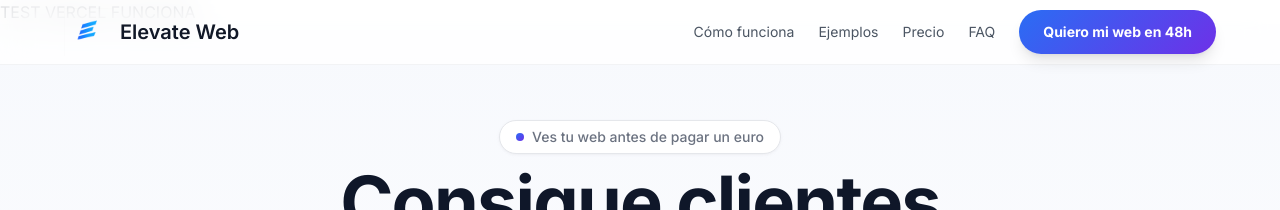
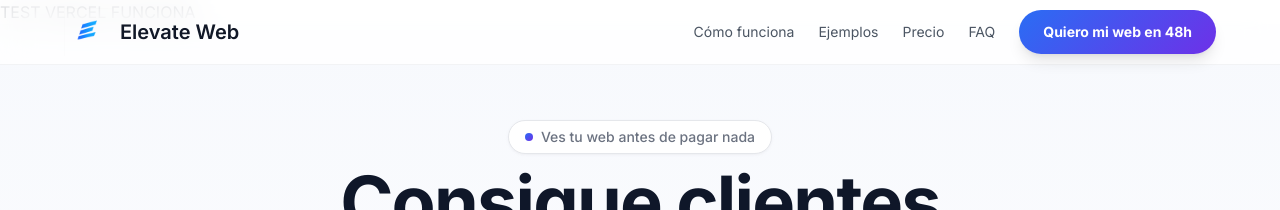
Before and after one commit to joan-devgggg/elevate-web1, a React (Vite) app: page / in a window 1280 px wide. Shown: the top 210 px of the page. Built offline with nearby package versions, Linux system fonts and the light colour scheme; the HTML template or start-up script is replaced by a standard one.

Commit message:
Update hero badge text - 'Ves tu web antes de pagar nada'

```diff
--- a/src/components/Hero.tsx
+++ b/src/components/Hero.tsx
@@ -16,7 +16,7 @@ const Hero = () => {
             className="inline-flex items-center gap-2 rounded-full border border-border bg-card px-4 py-1.5 text-sm font-medium text-muted-foreground mb-3 shadow-soft"
           >
             <span className="inline-block h-2 w-2 rounded-full gradient-bg" />
-            Ves tu web antes de pagar un euro
+            Ves tu web antes de pagar nada
           </motion.div>
 
           <motion.h1
```
